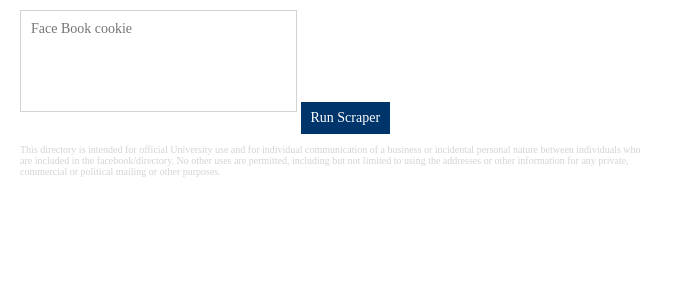
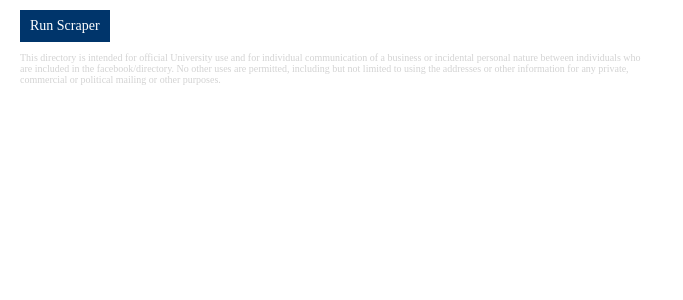
Before and after one commit to ErikBoesen/YaleDiningAPI, a Flask app: page /scraper in a window 1280 px wide. Shown: the part 92-392 px from the top of the page, without its empty margins (0-683 px from the left). Run offline with Flask 2, Linux system fonts and the light colour scheme; parts of the project's set-up code (start-up, migrations or seed data) failed here and were passed over; some web fonts are replaced.

Commit message:
Clean up scraper page

```diff
--- a/app/templates/scraper.html
+++ b/app/templates/scraper.html
@@ -1,7 +1,6 @@
 {% extends 'base.html' %}
 
 {% block content %}
-<textarea id="cookie" cols=30 rows=5 placeholder="Face Book cookie"></textarea>
 <button id="submit">Run Scraper</button>
 <script src="/static/js/scraper.js"></script>
 {% endblock %}
```
